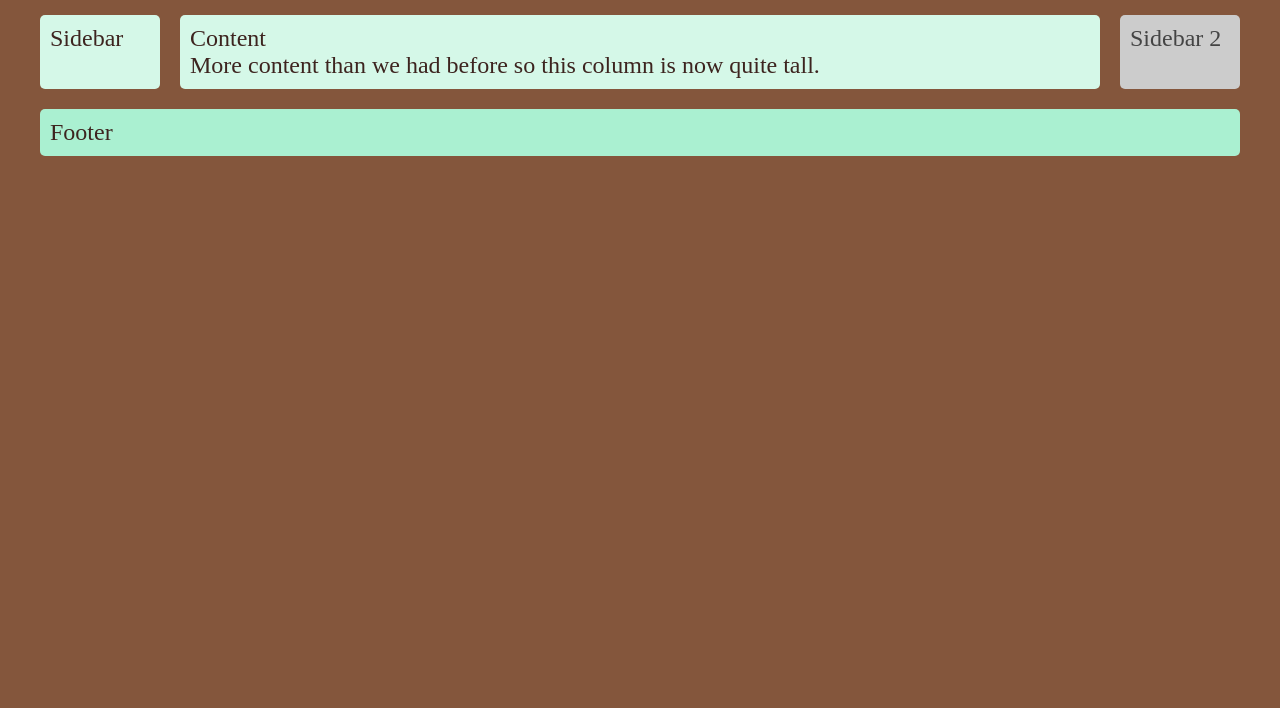
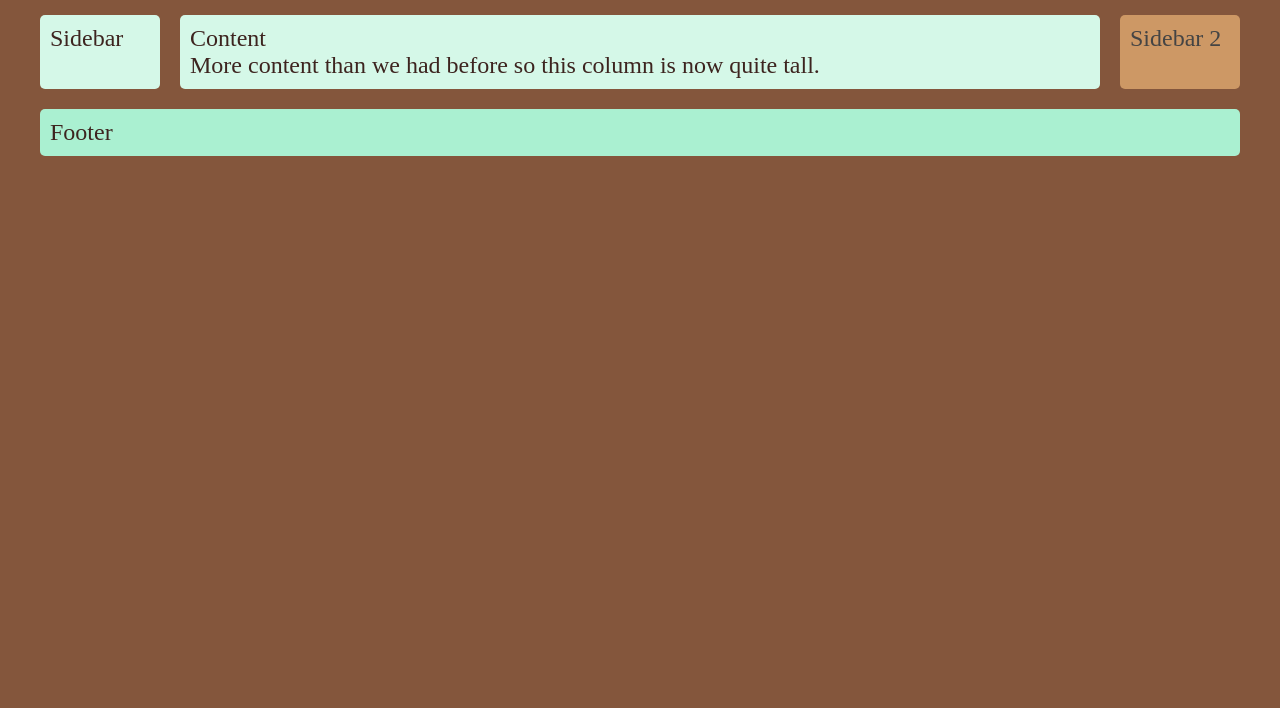
Before and after one commit to SlothDomination/exc2, a plain HTML site: page index.htm in a window 1280 px wide. Shown: the part 92-800 px from the top of the page. Drawn offline with Linux system fonts and the light colour scheme.

Commit message:
modifier couleur de la classe Sidebar2

```diff
--- a/css/style.css
+++ b/css/style.css
@@ -78,6 +78,6 @@ body {
   }
 
   .sidebar2 {
-    background-color: #ccc;
+    background-color: #CD9865;
     color: #444;
   }
```
